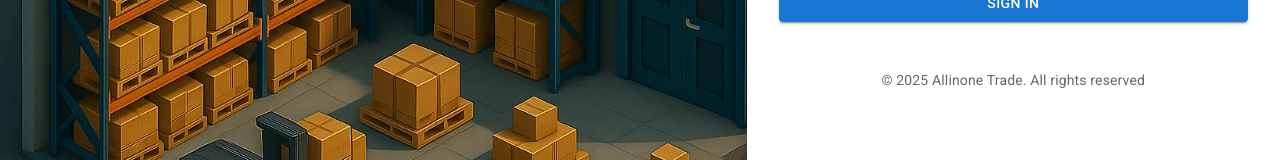
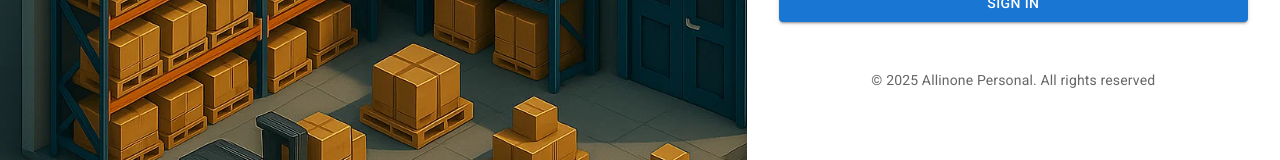
Before and after one commit to fthgncl/firmora-web, a React (Create React App) app: page /sign-in in a window 1280 px wide. Shown: the part 359-519 px from the top of the page. Built offline with nearby package versions, Linux system fonts and the light colour scheme.

Commit message:
SignInPage bileşeninde telif hakkı bilgisi güncellendi: Şirket adı dinamik olarak çevresel değişkenden alındı.

```diff
--- a/src/pages/SignInPage.js
+++ b/src/pages/SignInPage.js
@@ -159,7 +159,7 @@ export default function SignInSide() {
                         align="center"
                         sx={{ mt: 4, mb: 2 }}
                     >
-                        © {new Date().getFullYear()} Allinone Trade. {t('common.allRightsReserved')}
+                        © {new Date().getFullYear()} {process.env.REACT_APP_NAME}. {t('common.allRightsReserved')}
                     </Typography>
                 </Box>
             </Grid>
```
